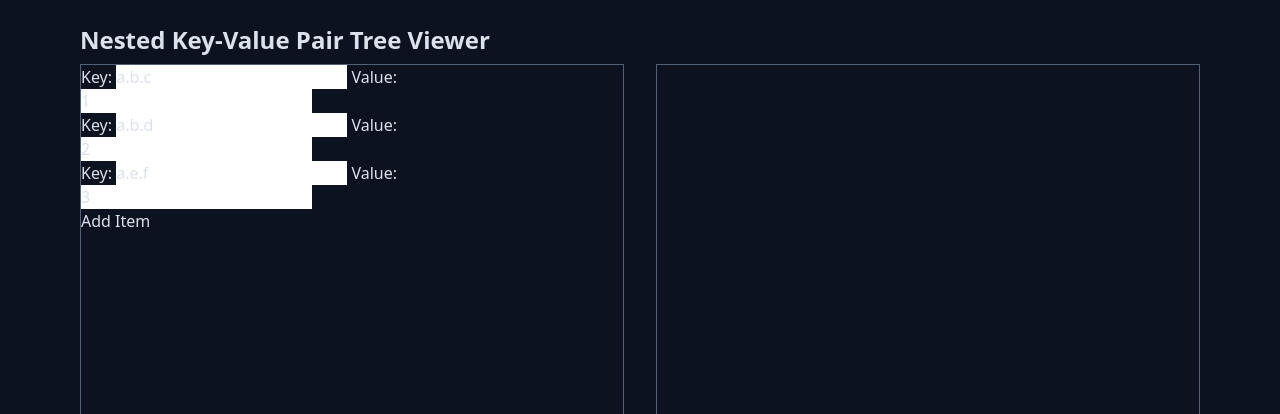
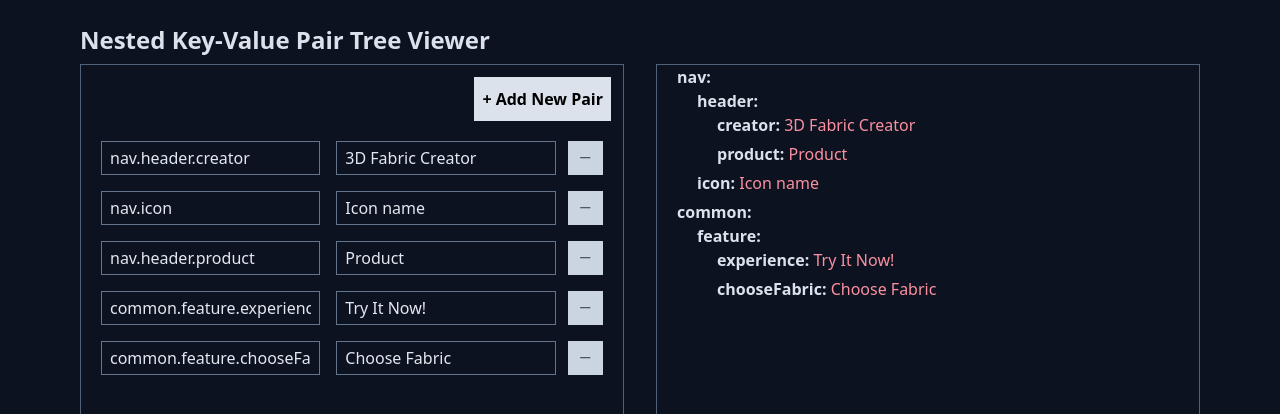
Before and after one commit to JiangShuuu/frontier_cool_2023, a Vue app in the folder 02/: page / in a window 1280 px wide. Shown: the top 414 px of the page. Built offline with nearby package versions, Linux system fonts and the light colour scheme.

Commit message:
upd template

```diff
--- a/02/src/components/LeftCard/Card.vue
+++ b/02/src/components/LeftCard/Card.vue
@@ -1,9 +1,16 @@
 <template>
   <div class="px-5 py-2 flex">
     <div class="grid grid-cols-2 gap-4 flex-grow mr-3">
-      <input type="text" class="bg-transparent outline-none border text-slate-200 border-slate-500 text-base px-2 py-1 w-full" placeholder="Key" />
-      <input type="text" class="bg-transparent outline-none border text-slate-200 border-slate-500 text-base px-2 py-1 w-full" placeholder="Value" />
+      <input type="text" v-model="item.key" @input="generateOutput()" class="bg-transparent outline-none border text-slate-200 border-slate-500 text-base px-2 py-1 w-full" placeholder="Key" />
+      <input type="text" v-model="item.value" @input="generateOutput()" class="bg-transparent outline-none border text-slate-200 border-slate-500 text-base px-2 py-1 w-full" placeholder="Value" />
     </div>
     <button class="w-10 text-sm flex justify-center items-center bg-slate-300 text-slate-800">－</button>
   </div>
 </template>
+
+<script lang="ts" setup>
+import { inject } from 'vue';
+defineProps<{ item: any }>()
+
+const { generateOutput }:any = inject('generate')
+</script>
--- a/02/src/components/LeftCard/index.vue
+++ b/02/src/components/LeftCard/index.vue
@@ -1,39 +1,16 @@
 <template>
-  <div class="border border-blue text-white">
-    <!-- <div class="flex items-center justify-end p-3">
+  <div class="border border-blue ">
+    <div class="flex items-center justify-end p-3" @click="$emit('add-item')">
       <button class="bg-white px-2 py-2.5 font-bold">+ Add New Pair</button>
     </div>
-    <Card /> -->
-    <div>
-      <div v-for="(item, index) in items" :key="index">
-        <label>
-          Key:
-          <input type="text" v-model="item.key" @input="$emit('generate-output')">
-        </label>
-        <label>
-          Value:
-          <input type="text" v-model="item.value" @input="$emit('generate-output')">
-        </label>
-      </div>
-      <button @click="$emit('add-item')">Add Item</button>
-      <!-- <div>
-        <pre>{{ input.output }}</pre>
-      </div> -->
+    <div v-for="(item, index) in items" :key="index">
+      <Card :item="item"/>
     </div>
-    <!-- <pre>{{ input.output }}</pre> -->
-    <!-- <RecursiveComponent :data="output" /> -->
   </div>
 </template>
 <script lang="ts" setup>
 import Card from './Card.vue'
-import RecursiveComponent from '../RightCard/RecursiveComponent.vue';
 
-interface Items {
-  key: string,
-  value: string,
-}
-
-defineProps<{ items: any; output: any; }>();
+defineProps<{ items: any }>();
 defineEmits(['add-item', 'generate-output'])
-
 </script>
--- a/02/src/components/RightCard/RecursiveComponent.vue
+++ b/02/src/components/RightCard/RecursiveComponent.vue
@@ -1,15 +1,15 @@
 <template>
   <div class="recursive-component">
     <div v-for="(value, key) in data" :key="key" class="recursive-component__item">
-      <span v-if="typeof key !=='number'" class="recursive-component__key">
+      <span v-if="typeof key !== 'number'" class="recursive-component__key">
         {{ key }}:
       </span>
-      <span class="recursive-component__value">
+      <span class="recursive-component__value ">
         <template v-if="isObject(value)">
           <RecursiveComponent :data="value" :level="level + 1" />
         </template>
         <template v-else>
-          {{ value }}
+          <span class="text-pink">{{ value }}</span>
         </template>
       </span>
     </div>
--- a/02/src/views/Home.vue
+++ b/02/src/views/Home.vue
@@ -2,7 +2,7 @@
   <main class="space-y-2">
     <h1 class="text-white text-2xl font-bold">Nested Key-Value Pair Tree Viewer</h1>
     <section class="grid grid-cols-2 gap-8 min-h-[700px]">
-      <LeftCard :items="input.items" :output="input.output" @add-item="addItem" @generate-output="generateOutput" />
+      <LeftCard :items="input.items" @add-item="addItem" />
       <RightCard :output="input.output" />
     </section>
   </main>
@@ -11,13 +11,15 @@
 <script setup lang="ts">
 import LeftCard from '~/components/LeftCard/index.vue'
 import RightCard from '~/components/RightCard/index.vue'
-import { ref, reactive } from 'vue'
+import { ref, reactive, onMounted, provide } from 'vue'
 
 const input = reactive({
   items: [
-    { key: 'a.b.c', value: '1' },
-    { key: 'a.b.d', value: '2' },
-    { key: 'a.e.f', value: '3' }
+    { key: 'nav.header.creator', value: '3D Fabric Creator' },
+    { key: 'nav.icon', value: 'Icon name' },
+    { key: 'nav.header.product', value: 'Product' },
+    { key: 'common.feature.experience', value: 'Try It Now!' },
+    { key: 'common.feature.chooseFabric', value: 'Choose Fabric' }
   ],
   output: []
 });
@@ -26,7 +28,12 @@ function addItem() {
   input.items.push({ key: '', value: '' });
 }
 
-function generateOutput() {
+onMounted(() => {
+  modal.generateOutput()
+})
+
+const modal: any = {
+  generateOutput: () => {
     input.output = [];
 
     input.items.forEach((item:any) => {
@@ -52,4 +59,12 @@ function generateOutput() {
       }
     });
   }
+};
+
+// function generateOutput() {
+
+// }
+
+provide('generate', modal)
+
 </script>
```
Lines whose indentation alone changed are shown as unchanged.
